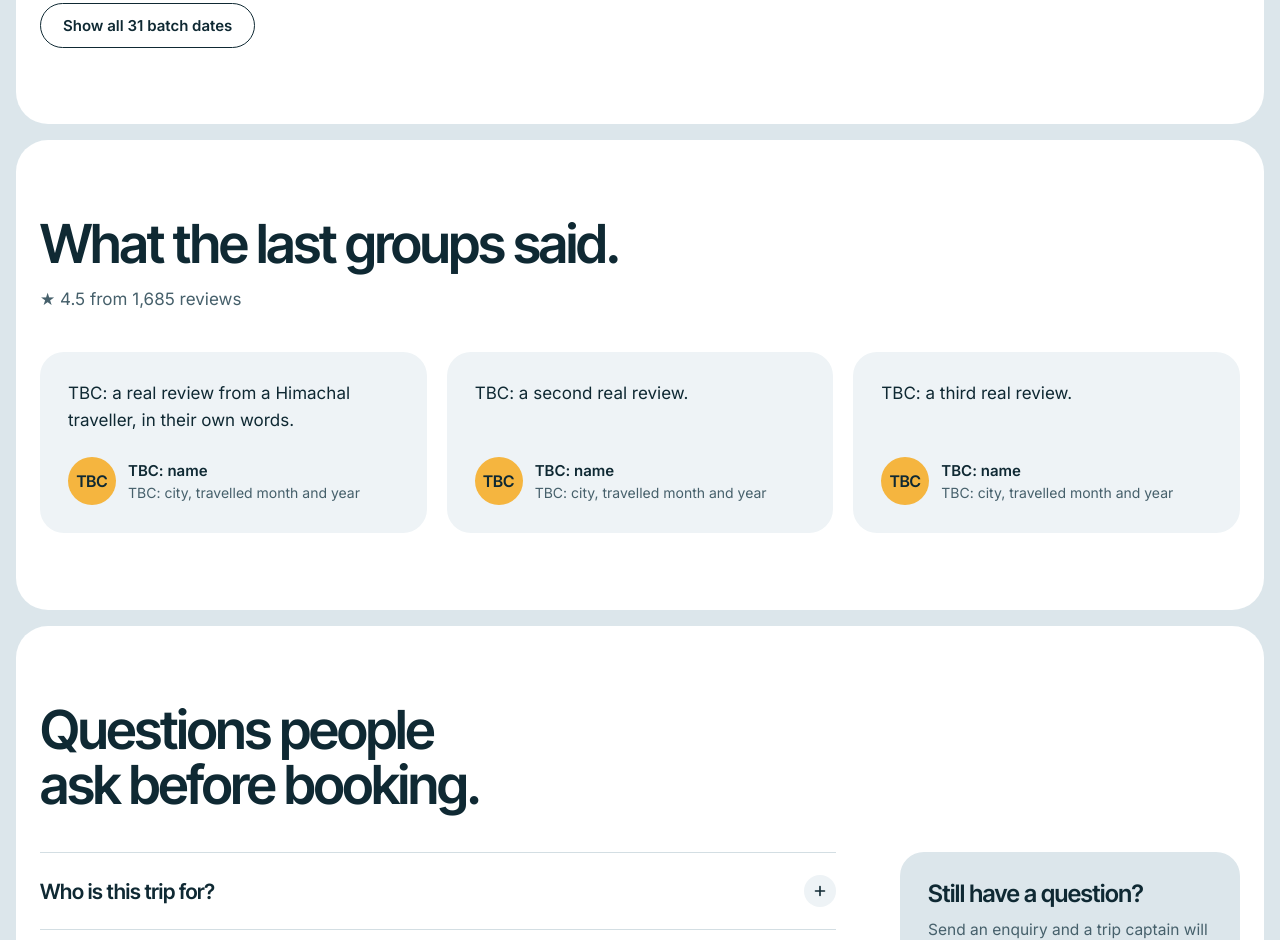
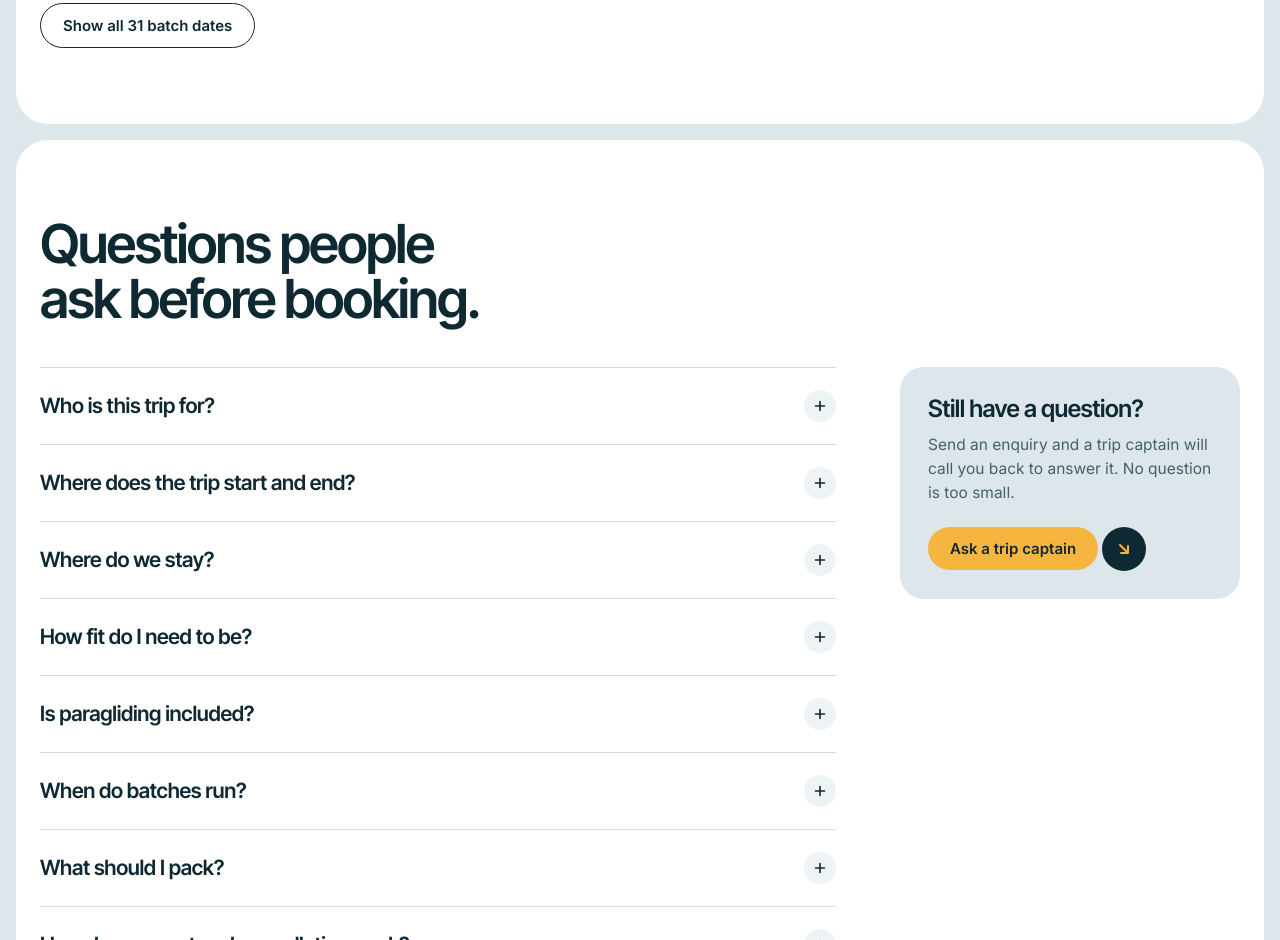
Before and after one commit to burhanscalemyads-byte/himachal_backpacking, a plain HTML site: page index.html in a window 1280 px wide. Shown: the part 5363-6303 px from the top of the page. Drawn offline with Linux system fonts and the light colour scheme.

Commit message:
Ready to launch: drop draft markers, hide reviews, add CNAME
The rating is confirmed for Himachal. Review cards are hidden until there
are real ones, rather than showing invented testimonials. noindex and the
draft note are removed; CNAME is himachal.glabol.com. The shared Apps Script
alert subject now names the trip from the page address.

Co-Authored-By: Claude Opus 5.5 <noreply@anthropic.com>

```diff
--- a/index.html
+++ b/index.html
@@ -10,16 +10,10 @@
   'https://www.googletagmanager.com/gtm.js?id='+i+dl;f.parentNode.insertBefore(j,f);
   })(window,document,'script','dataLayer','GTM-TTXFHSF9');</script>
   <!-- End Google Tag Manager -->
-  <!--
-    DRAFT. Every "TBC" on this page is waiting for the owner.
-    tools/build-zip.py lists them and won't build the upload while any remain.
-  -->
   <title>Himachal Backpacking Trip from ₹12,000 | Glabol</title>
-  <meta name="robots" content="noindex"><!-- TBC: delete this line at launch; it keeps the draft out of Google -->
   <meta name="description" content="A group trip for 18–35 year olds: 7 days from Delhi to Delhi with Dharamshala, McLeodganj, Bir Billing, Manali, Solang Valley and Kasol. ₹12,000 per person with the Volvo both ways, 4 nights' stay, breakfasts, dinners, river rafting and GST included.">
   <meta name="theme-color" content="#DCE6EB">
 
-  <!-- TBC: confirm the subdomain (himachal.glabol.com) -->
   <meta property="og:type" content="website">
   <meta property="og:title" content="Himachal Backpacking Trip from ₹12,000">
   <meta property="og:description" content="7 days from Delhi with a group of 18–35 year olds: Dharamshala, Bir Billing, Manali, the Atal Tunnel, Solang Valley and Kasol, with river rafting included.">
@@ -105,7 +99,6 @@
             <span class="ph" data-label=""><img src="images/avatar-2.jpg" alt="" width="80" height="80" onerror="this.remove()"></span>
             <span class="ph" data-label=""><img src="images/avatar-3.jpg" alt="" width="80" height="80" onerror="this.remove()"></span>
           </span>
-          <!-- TBC: confirm that 4.5/5 from 1,685 reviews covers Himachal too (also in the reviews heading) -->
           <p><strong>4.5/5</strong> from 1,685 reviews</p>
         </div>
         <dl class="hero-facts">
@@ -344,7 +337,9 @@
       <button type="button" class="dep-more" id="dep-more" hidden>Show all batch dates</button>
     </section>
 
-    <!-- ============ REVIEWS ============ -->
+    <!-- ============ REVIEWS ============
+         Hidden until there are three real reviews from Himachal travellers; never invent them.
+         To bring the section back, paste this between the batches and the FAQ, one review per blockquote:
     <section class="panel reviews" aria-labelledby="rev-title">
       <div class="section-head">
         <h2 id="rev-title">What the last groups said.</h2>
@@ -352,19 +347,12 @@
       </div>
       <div class="review-list">
         <blockquote class="review">
-          <p>TBC: a real review from a Himachal traveller, in their own words.</p>
-          <footer><span class="initials" aria-hidden="true">TBC</span><span><strong>TBC: name</strong> TBC: city, travelled month and year</span></footer>
-        </blockquote>
-        <blockquote class="review">
-          <p>TBC: a second real review.</p>
-          <footer><span class="initials" aria-hidden="true">TBC</span><span><strong>TBC: name</strong> TBC: city, travelled month and year</span></footer>
-        </blockquote>
-        <blockquote class="review">
-          <p>TBC: a third real review.</p>
-          <footer><span class="initials" aria-hidden="true">TBC</span><span><strong>TBC: name</strong> TBC: city, travelled month and year</span></footer>
+          <p>The review, in the traveller's own words.</p>
+          <footer><span class="initials" aria-hidden="true">AB</span><span><strong>First name and initial</strong> City, travelled Mon YYYY</span></footer>
         </blockquote>
       </div>
     </section>
+    -->
 
     <!-- ============ FAQ ============ -->
     <section class="panel faq" aria-labelledby="faq-title">
```
Also changed, not shown: 2 other files.
